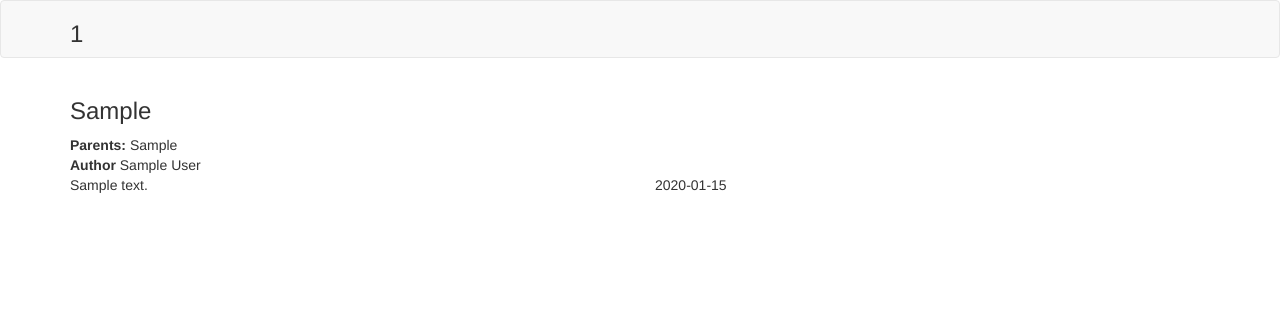
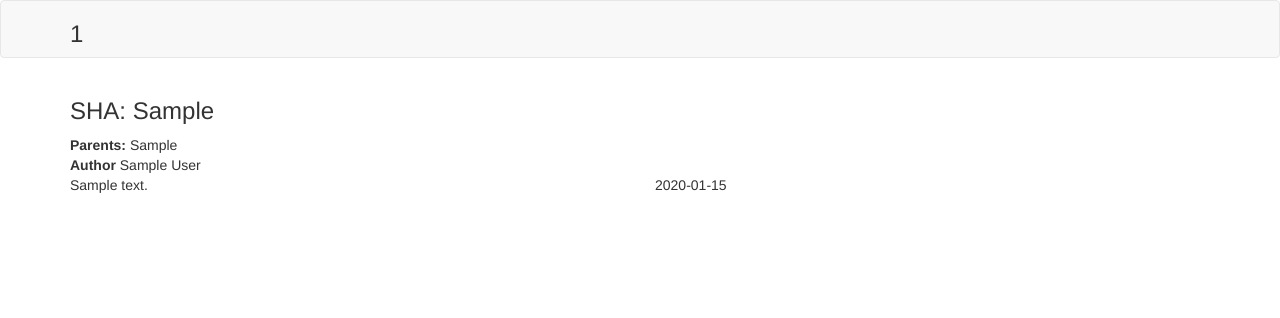
Before and after one commit to nfitas/commit-viewer, a Django app: a page that uses commits/templates/commits/list_view.html in a window 1280 px wide. Shown: the top 318 px of the page. Run offline with Django 3.2, Linux system fonts and the light colour scheme; tables that the repository leaves empty hold one stand-in row (values such as "Sample post"); some libraries are stand-ins or nearby versions.

Commit message:
Layout fix + Comments.

```diff
--- a/commits/templates/commits/list_view.html
+++ b/commits/templates/commits/list_view.html
@@ -10,8 +10,8 @@
  -->
 {% for commit in commits %}
 <div class='row'>
-	<div class='col-sm-3 col-xs-12'>
-		<h3>{{ commit.identifier }} </h3>
+	<div class='col-9 col-xs-12'>
+		<h3>SHA: {{ commit.identifier }} </h3>
 	</div>
 </div>
 <div class='row'>
--- a/list_commit/list_commit.py
+++ b/list_commit/list_commit.py
@@ -5,6 +5,7 @@ import requests
 import json
 import abc
 
+# TODO Correct way to import git auth
 from secrets import git_user
 from secrets import git_token
 
@@ -200,6 +201,7 @@ class CommitRetriever:
 			self.commit_list_response['Status'] = 'OK'
 			self.commit_list_response['commit_list'] = commit_list
 
+		#TODO Sorting by parent (It seems that the API already returns that way)
 		return self.commit_list_response
 
 
--- a/list_commit/secrets.py
+++ b/list_commit/secrets.py
@@ -1,3 +1,3 @@
 # TODO Not sharing my token.
-git_user = ''
-git_token = ''
+git_user = 'nfitas:'
+git_token = 'e07263f72ff8d9a99ebb530a2bbabcd7bdbfecb9@'
```
Also changed, not shown: README.md.
